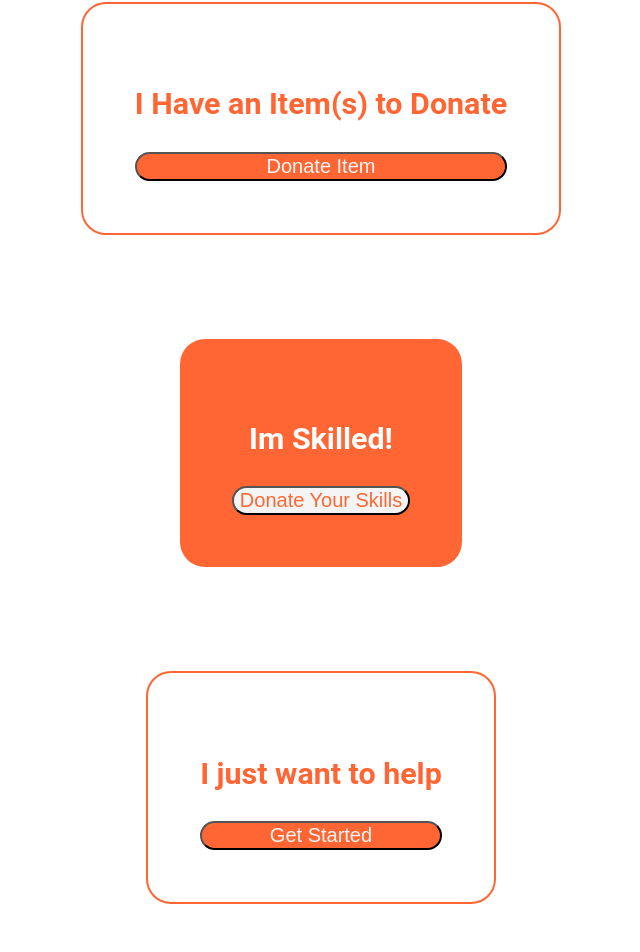
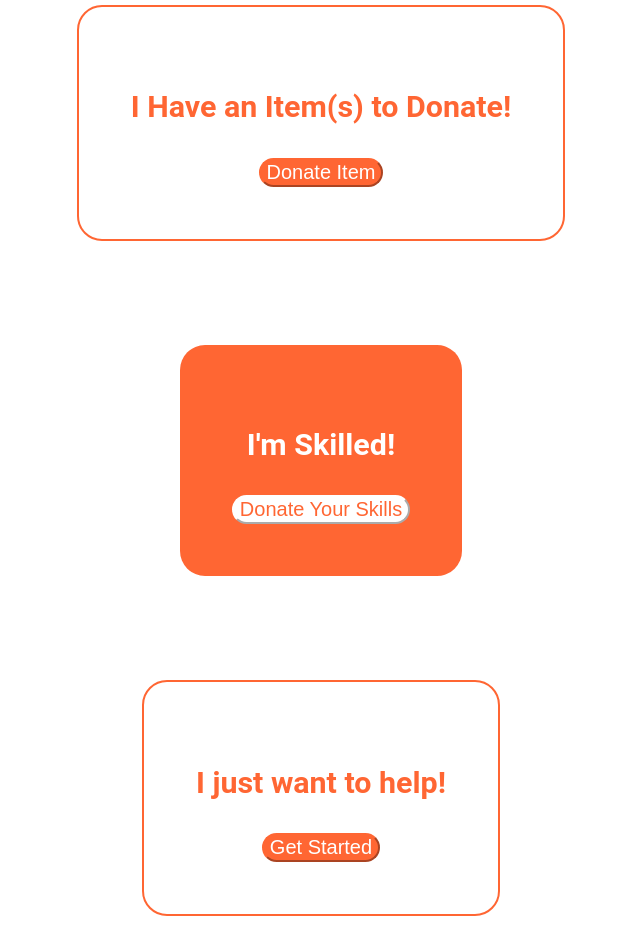
Before and after one commit to Christopher-Willis/CareProject, a React (Create React App) app in the folder client/: page / in a window 1280 px wide. Shown: the part 787-1739 px from the top of the page, without its empty margins (319-959 px from the left). Built offline with nearby package versions, Linux system fonts and the light colour scheme.

Commit message:
button styling

```diff
--- a/client/src/components/landingPage.css
+++ b/client/src/components/landingPage.css
@@ -125,7 +125,6 @@ body{
     justify-content: center;
     align-items: center;
     padding: 2em;
-    /* border: gray 2px solid; */
     margin: 2em;
     border-radius: 25px;
     color: white;
@@ -141,14 +140,18 @@ body{
     }
     .b0{
     color: #F63;
-    background-color: whitesmoke;
+    background-color: white;
+    border-color: white;
+    justify-content:center;
     border-radius: 20px;
     font-size: 20px
 
     }
     .b1{
-    color: whitesmoke;
+    color: white;
     background-color: #F63;
+    border-color: #F63;
+    align-items:center;
     border-radius: 20px;
     font-size: 20px
     }
@@ -157,3 +160,10 @@ body{
         height: 200px;
         margin: 10px;
     }
+
+    .center{
+        display: block;
+        margin-left: auto;
+        margin-right: auto;
+        text-decoration: none;
+    }
--- a/client/src/components/landingPage.js
+++ b/client/src/components/landingPage.js
@@ -1,4 +1,6 @@
 import React from 'react';
+import { Link } from "react-router-dom";
+
 import './landingPage.css';
 
 class landingPage extends React.Component {
@@ -6,28 +8,29 @@ class landingPage extends React.Component {
         return (
             <div>
                 <header>
+                {/* THis goddamn image doesnt load */}
                 <img src="logoGP.png" alt="Grace Place logo"/>
                     <div className="logo">
                         <img src="https://careportal.org/wp-content/uploads/2019/01/careportal-logo.png" alt="Care Portal Logo"/>
                     </div>
                 </header>
                 <main>
-                    <h1>Search For Your Saving Grace</h1>
+                    <h1>Search For Your Saving Grace!</h1>
                     <div className="time">
                         <h3>Donate Your Time</h3>
-                        <button className="b0"> Donate Time </button>
+                        <Link className="center" to= "/form"><button className="b0">Donate Time </button></Link>
                     </div>
                     <div className="thing">
-                        <h3>I Have an Item(s) to Donate</h3>
-                        <button className="b1">Donate Item</button>
+                        <h3>I Have an Item(s) to Donate!</h3>
+                        <Link className="center" to="/form"><button className="b1">Donate Item</button></Link>
                     </div>
                     <div className="trade">
-                        <h3>Im Skilled!</h3>
-                        <button className="b0">Donate Your Skills</button>
+                        <h3>I'm Skilled!</h3>
+                        <Link className="center" to="/form"><button className="b0">Donate Your Skills</button></Link>
                     </div>
                     <div className="help">
-                        <h3>I just want to help</h3>
-                        <button className="b1">Get Started</button>
+                        <h3>I just want to help!</h3>
+                        <Link className="center" to="/form" ><button className="b1">Get Started</button></Link>
                     </div>
                 </main>
             </div>
```
